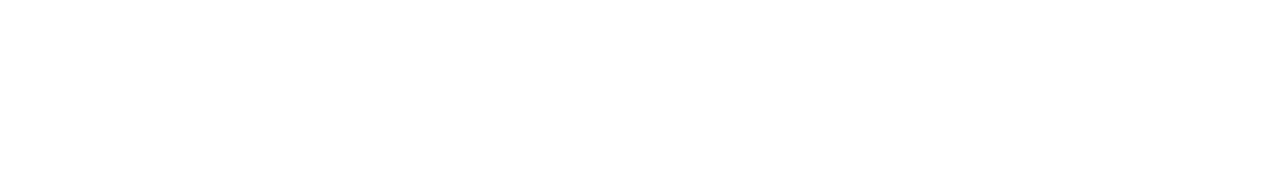
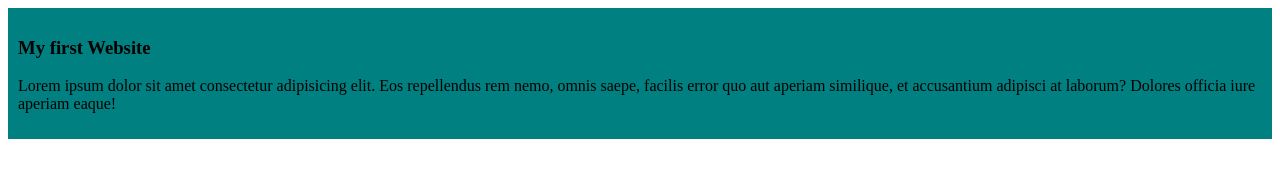
Before and after one commit to emonsimply/my-simple-website, a plain HTML site: page index.html in a window 1280 px wide. Drawn offline with Linux system fonts and the light colour scheme.

Commit message:
added the first blog

```diff
--- /dev/null
+++ b/Styles/styles.css
@@ -0,0 +1,4 @@
+div{
+  background-color: teal;
+  padding: 10px;
+}
--- a/index.html
+++ b/index.html
@@ -4,8 +4,12 @@
   <meta charset="UTF-8">
   <meta name="viewport" content="width=device-width, initial-scale=1.0">
   <title>My simple Website</title>
+  <link rel="stylesheet" href="Styles/styles.css">
 </head>
 <body>
-
+  <div>
+    <h3>My first Website</h3>
+    <p>Lorem ipsum dolor sit amet consectetur adipisicing elit. Eos repellendus rem nemo, omnis saepe, facilis error quo aut aperiam similique, et accusantium adipisci at laborum? Dolores officia iure aperiam eaque!</p>
+  </div>
 </body>
 </html>
```
